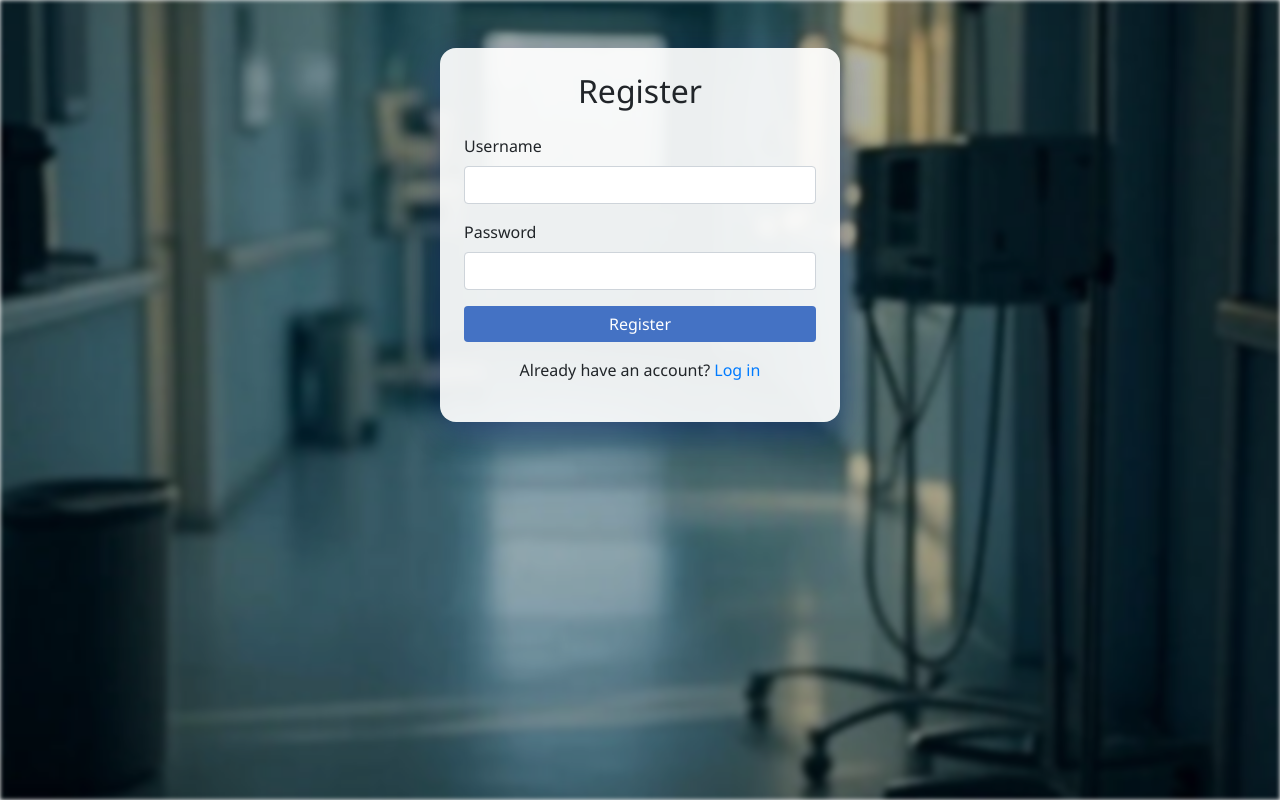
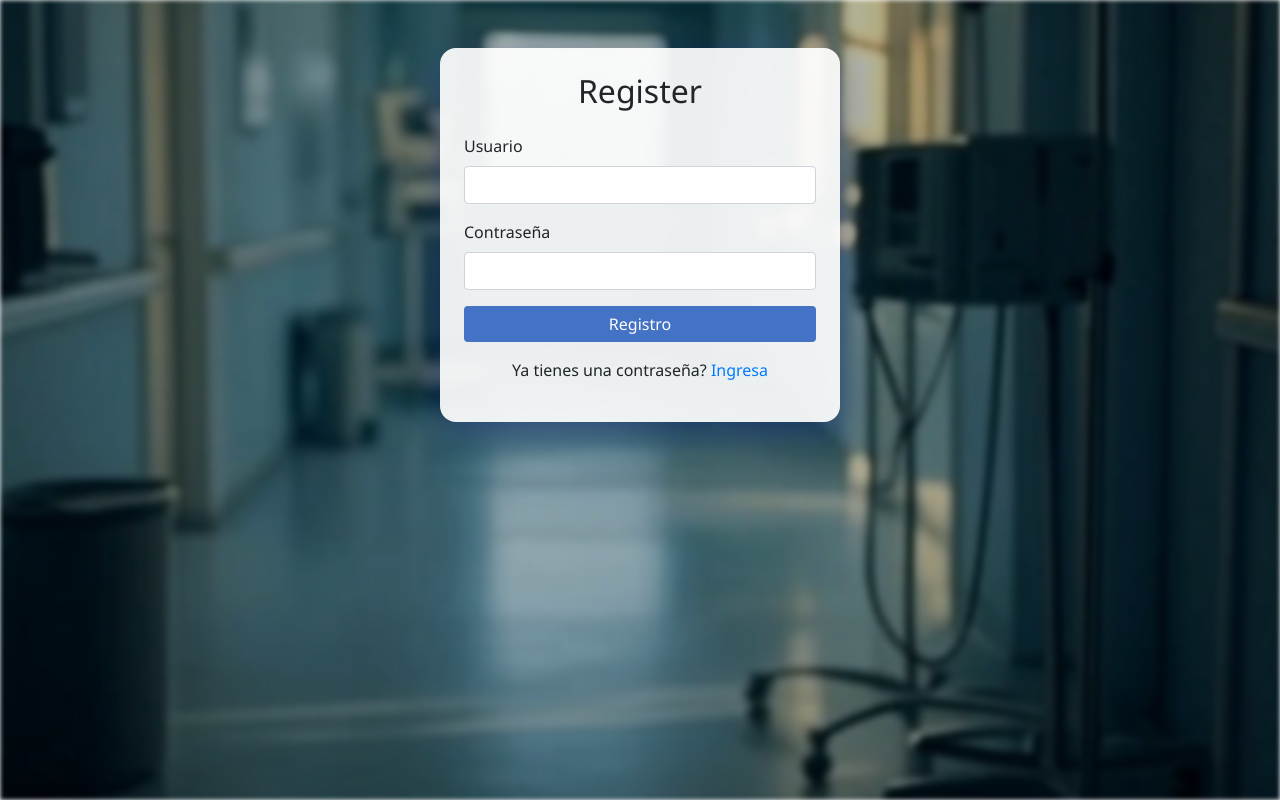
Before and after one commit to Yumar97/Emergency_hours, a Flask app: page /register in a window 1280 px wide. Run offline with Flask 3, Linux system fonts and the light colour scheme; some libraries are stand-ins or nearby versions.

Commit message:
Update register.html

```diff
--- a/templates/register.html
+++ b/templates/register.html
@@ -66,16 +66,16 @@
         {% endwith %}
         <form method="post">
             <div class="form-group">
-                <label for="username">Username</label>
+                <label for="username">Usuario</label>
                 <input type="text" class="form-control" id="username" name="username" required>
             </div>
             <div class="form-group">
-                <label for="password">Password</label>
+                <label for="password">Contraseña</label>
                 <input type="password" class="form-control" id="password" name="password" required>
             </div>
-            <button type="submit" class="btn btn-primary w-100">Register</button>
+            <button type="submit" class="btn btn-primary w-100">Registro</button>
         </form>
-        <p class="text-center mt-3">Already have an account? <a href="{{ url_for('login') }}">Log in</a></p>
+        <p class="text-center mt-3">Ya tienes una contraseña? <a href="{{ url_for('login') }}">Ingresa</a></p>
     </div>
 </body>
 </html>
```
